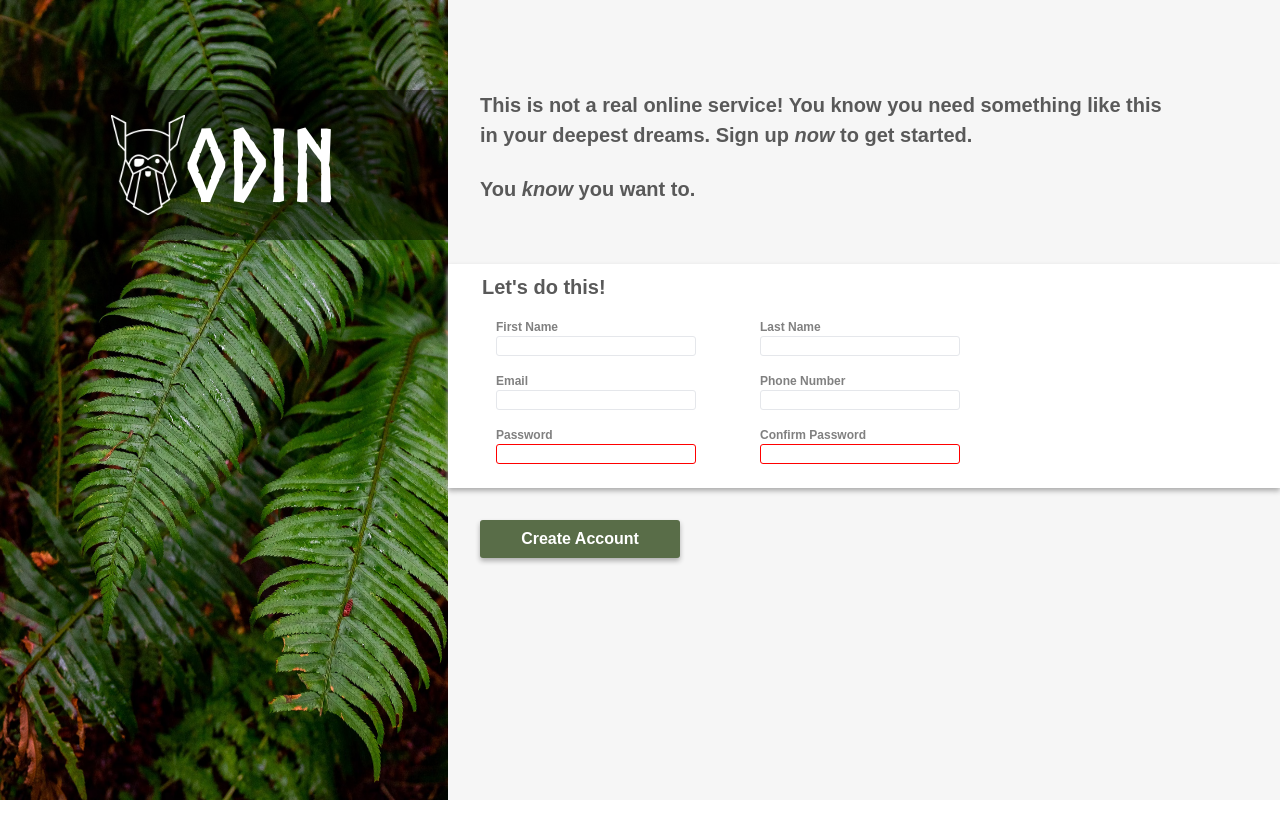
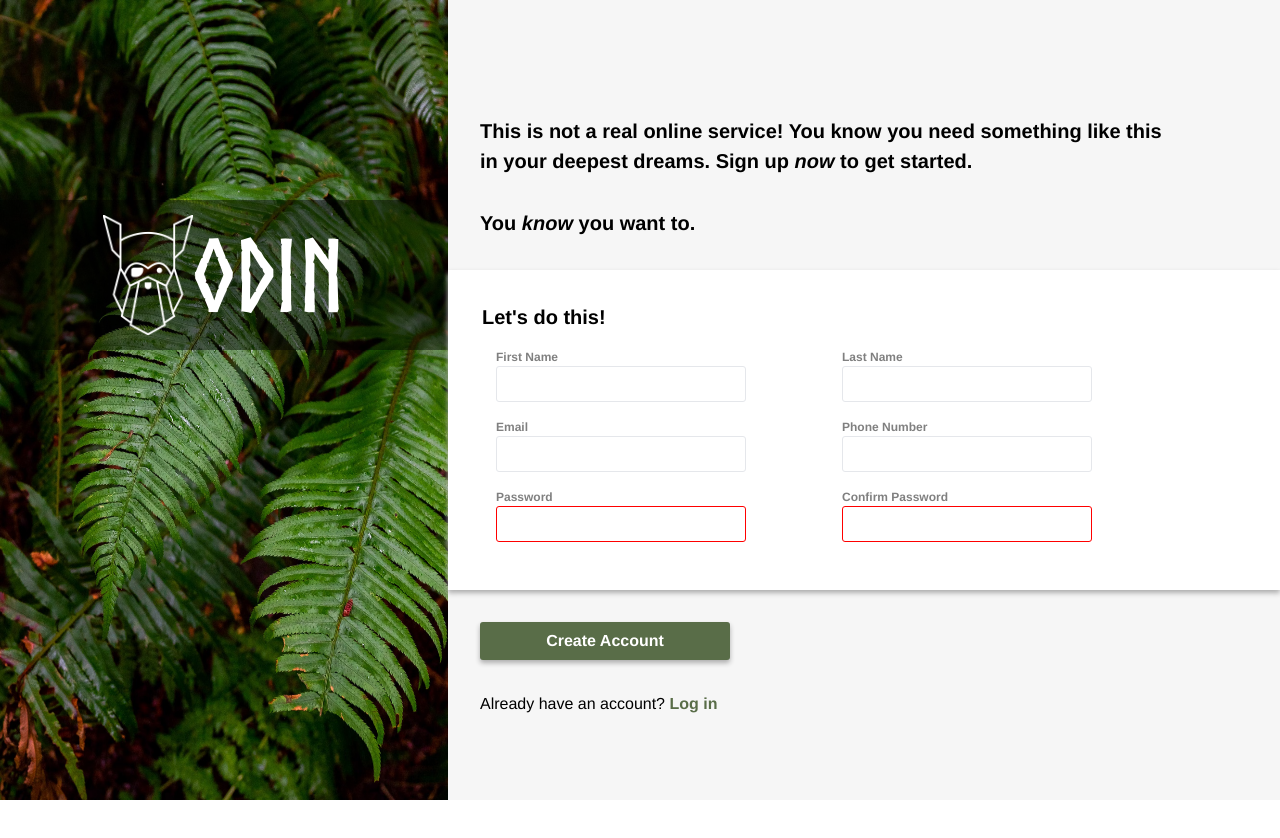
Before and after one commit to singlemutation/sign-up-form, a plain HTML site: page index.html in a window 1280 px wide. After the commit the page ends 800 px from the top, so only its background shows below. Drawn offline with Linux system fonts and the light colour scheme.

Commit message:
Fix formatting

```diff
--- a/index.html
+++ b/index.html
@@ -15,10 +15,10 @@
         </div>
     <div class="form-side">
         <div class="top right">
-            <div class="top-content-1">This is not a real online service! You know you need something like this in your deepest dreams. Sign up <em>now</em> to get started.</div>
-            <div class="top-content-2">You <em>know</em> you want to.</div>
+            <div class="top-content">This is not a real online service! You know you need something like this in your deepest dreams. Sign up <em>now</em> to get started.</div>
+            <div class="top-content">You <em>know</em> you want to.</div>
         </div>
-        <form action="" method="get">
+        <form action="" method="get" id="form">
             <legend>Let's  do this!</legend>
             <div class="row">
                 <div class="item">
@@ -50,8 +50,9 @@
                     <input type="password" name="pwd2" id="pwd2" required>
                 </div>
             </div>
-            <button type="submit">Create Account</button>
         </form>
+        <button class="right" type="submit" form="form">Create Account</button>
+        <div class="log-in right">Already have an account? <a href="http://google.com">Log in</a></div>
     </div>
 </body>
 </html>
--- a/style.css
+++ b/style.css
@@ -13,7 +13,7 @@ select,
 textarea {
     font-family: inherit;
     font-size: 100%;
-    width: 200px;
+    width: 250px;
     padding: 0;
     margin: 0;
     box-sizing: border-box;
@@ -22,7 +22,7 @@ textarea {
 }
 
 body {
-    font-family: Arial, Helvetica, sans-serif;
+    font-family: Helvetica, Arial, sans-serif;
     display: flex;
     margin: 0;
     padding: 0;
@@ -38,33 +38,29 @@ img {
     width: 65%;
     position: relative;
     background-color: rgb(246, 246, 246);
+    display: flex;
+    flex-direction: column;
+    justify-content: center;
+    gap: 2rem;
 }
 
-.form-side .right {
-    width: 100%;
-    height: 100%;
+.right {
+    margin-left: 2rem;
+}
+
+.top-content {
+    max-width: 700px;
+    margin-top: 2rem;
 }
 
 .top div,
 legend {
     font-weight: bold;
     font-size: 20px;
-    color: rgb(89, 89, 89);
-}
-
-.top-content-1 {
-    margin-top: 90px;
-    padding: 0rem 2rem;
-    max-width: 700px;
-}
-
-.top-content-2 {
-    margin-top: 1.5rem;
-    padding: 0rem 2rem;
 }
 
 .row input {
-    margin-right: 4rem;
+    margin-right: 6rem;
 }
 
 .row {
@@ -83,10 +79,6 @@ label {
     color:gray;
 }
 
-button {
-    position: absolute;
-    bottom: -70px;
-}
 
 input:focus {
     outline: none;
@@ -106,16 +98,14 @@ button {
     border-radius: 3px;
     padding: 10px 40px;
     cursor: pointer;
-    margin-top: 2rem;
+    /* margin-top: 2rem; */
     box-shadow: 0px 3px 5px 0px #ADADAD;
 }
 
 form {
-    position: absolute;
-    top: 33%;
     background-color: white;
     width: 100%;
-    padding: 0.5rem 2rem;
+    padding: 2rem 2rem;
     box-shadow: 0px 3px 5px 0px #ADADAD;
     box-sizing: border-box;
 }
@@ -132,11 +122,11 @@ form {
     background-color: rgba(0, 0, 0, 0.451);
     justify-content: center;
     align-items: center;
-    top: 11.25%;
+    top: 25%;
 }
 
 .odin-pic {
-    height: 100px;
+    height: 120px;
     width: auto;
 }
 
@@ -145,3 +135,13 @@ span {
     font-family: "norsebold";
     font-size: 100px;
 }
+
+input {
+    padding: 0.5rem 0.8rem;
+}
+
+a {
+    color:#596D48;
+    font-weight: bold;
+    text-decoration: none;
+}
```
